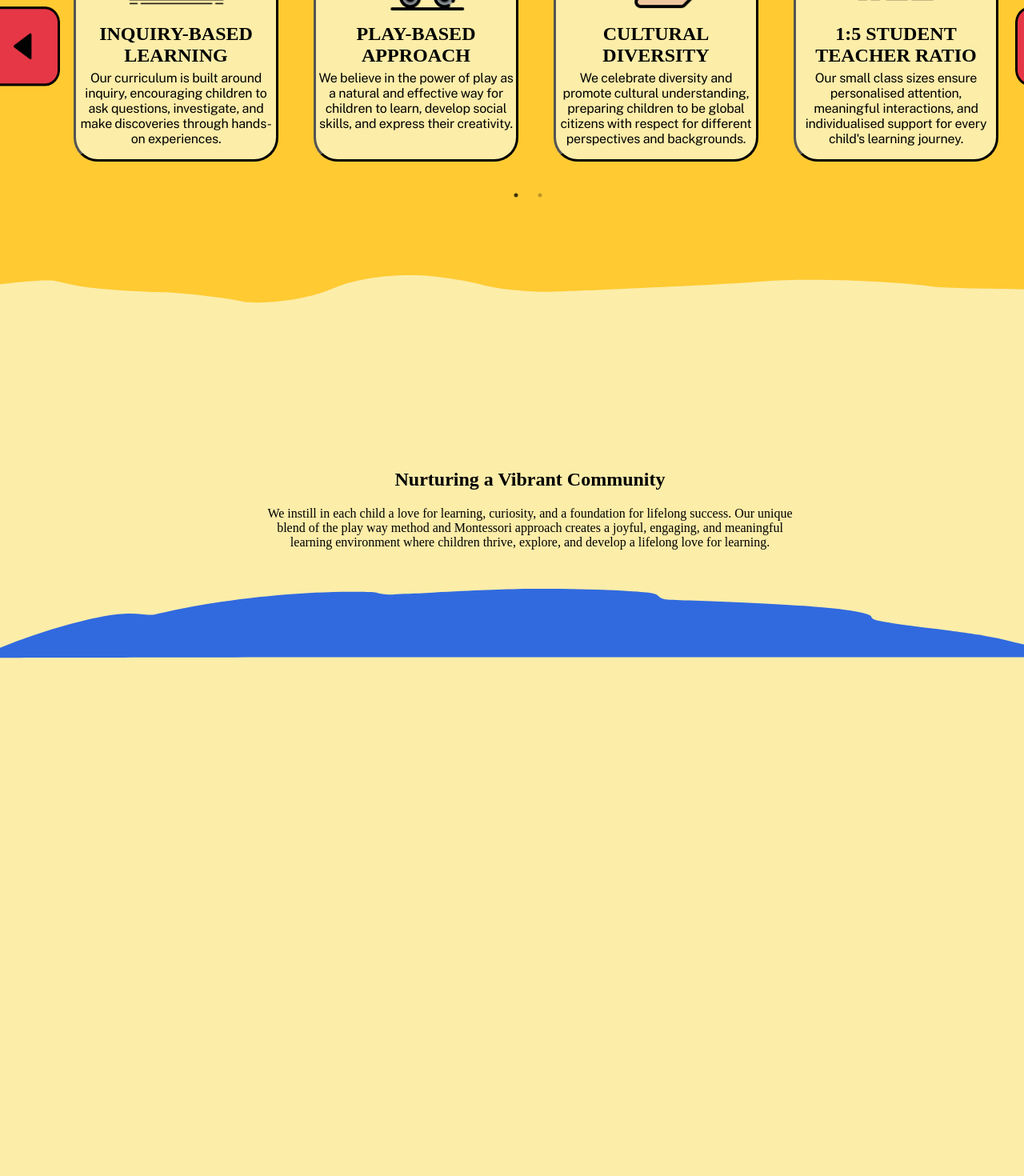
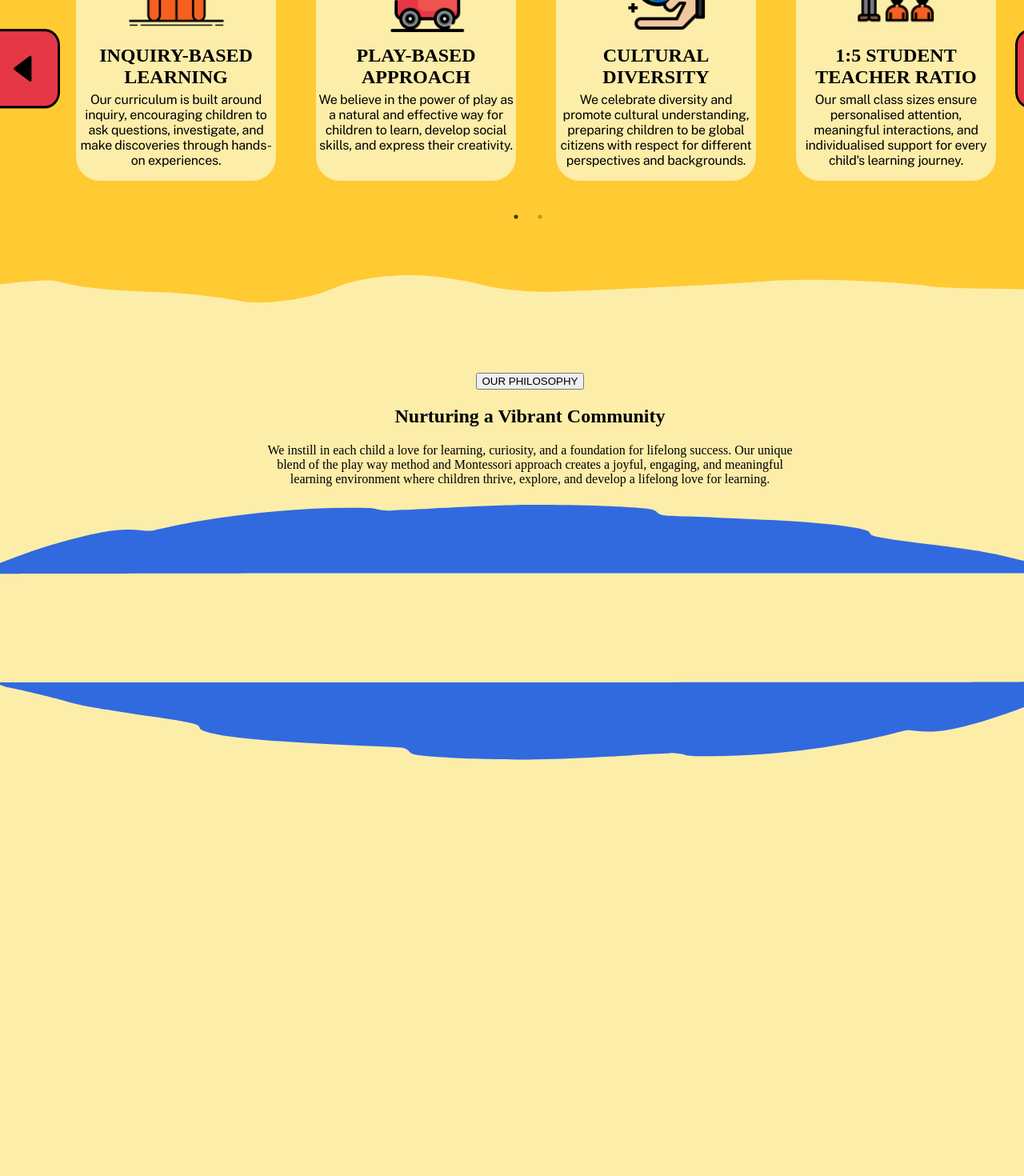
Before and after one commit to CMA-Design/Project, a React (Create React App) app: page / in a window 1280 px wide. Shown: the part 1380-2850 px from the top of the page at 80% size. Before the commit the page ends 2713 px from the top, so only its background shows below. Built offline with nearby package versions, Linux system fonts and the light colour scheme.

Commit message:
added borders

```diff
--- a/src/components/Homepage/HomePage.css
+++ b/src/components/Homepage/HomePage.css
@@ -273,9 +273,9 @@ body {
 }
 
 .Border3{
-  /* margin-top:-700px; */
+  margin-top:-500px;
   z-index: 0;
-  margin-left: -383px;
+  margin-left: -345px;
 }
 
 .slick-prev {
@@ -292,21 +292,19 @@ body {
   width: 1200px;
   display: block;
   margin-left: -300px;
-  margin-top: 90px;
+  margin-top: 120px;
   justify-content: space-between;
   flex-wrap:wrap;
 }
 
-.Card{
+.Card {
   align-items: center;
-  position:relative;
+  position: relative;
   flex-direction: column;
   background-color: #fceda9;
-  border-style:outset;
   margin-left: 20px;
-  box-shadow: 0px 0px 10px rgba(0, 0, 0, 0);
+  box-shadow: 0px 0px 0px rgba(0, 0, 0, 0.5); /* Added shadow */
   border-radius: 30px;
-
   border-color: black;
   max-width: 250px;
   height: 310px;
@@ -340,6 +338,23 @@ body {
   max-width: 250px;
 }
 
+.Our Philosophy{
+  padding: 40px;
+  text-align: center;
+  max-width: 100%;
+  max-height: 100px;
+}
+
+.Border4{
+  margin-top:-540px;
+  z-index: -10;
+  margin-left: -325px;
+}
+
+.Border5{
+  margin-top:-150px;
+  margin-left: -320px;
+}
 /* Responsive styles for smaller screens */
 @media (max-width: 768px) {
 
--- a/src/components/Homepage/HomePage.jsx
+++ b/src/components/Homepage/HomePage.jsx
@@ -157,17 +157,44 @@ function HomePage() {
             </div>
           </Slider>
         </div>
+      </section>
+      <section className='Our Philosophy'>
+        <button className="ourp-button" onMouseOver={()=>{setIsHovered(true)}} onMouseOut={()=>{setIsHovered(false)}}>
+          <span className="ourp-text">OUR PHILOSOPHY</span>
+        </button>
+        <h2>Nurturing a Vibrant Community</h2>
+        <p>We instill in each child a love for learning, curiosity, and a foundation for lifelong success. Our unique blend of the play way method and Montessori approach creates a joyful, engaging, and meaningful learning environment where children thrive, explore, and develop a lifelong love for learning.</p>
         <div className='Border3'>
           <svg xmlns="http://www.w3.org/2000/svg" width="1370" height="1100" viewBox="0 0 1920 121" fill="none">
             <path d="M790.558 6.8392C864.57 2.98486 911.838 1.13479 956.319 0.363922C1005.44 -0.484032 1082.52 1.05771 1125.79 3.75574C1173.81 6.68502 1180.77 7.76418 1185.97 13.2373C1188.94 16.2437 1192.1 17.7854 1197.58 18.6334C1199.25 18.9417 1218.29 19.8668 1239.83 20.7147C1426.49 28.0379 1492.51 32.5089 1536.25 40.9114C1550.18 43.5323 1559.75 47.3096 1558.63 49.7763C1558.35 50.393 1558.54 50.6243 1559 50.393C1559.56 50.1618 1559.93 50.4701 1559.93 51.1639C1559.93 55.712 1585.01 60.0289 1670.9 70.4356C1689.2 72.6711 1743.06 80.1485 1754.95 82.0756C1772.87 85.082 1787.45 88.1655 1803.42 92.4052C1826.08 98.3409 1903.06 113.845 1903.89 113.074C1910.24 114.877 1921.73 118.202 1924.28 120.022L1901.67 120.156H1426.16H950.655C-0.269043 120.156 -1.83782 122.004 -1.55923 120.231C-1.3735 118.843 4.93101 114.76 27.2183 105.51C67.9854 88.5509 109.217 74.3669 151.656 62.881C216.567 45.3053 248.605 40.9114 283.522 44.9199C290.208 45.6908 297.266 46.0762 299.309 45.7678C301.352 45.5366 310.545 43.6094 319.739 41.5281C419.474 18.7105 553.012 4.44952 656.834 5.45164C685.529 5.75999 687.85 5.83707 693.794 7.45589C699.923 9.22887 715.059 10.6935 721.374 10.2309C723.139 10.0768 733.168 9.61426 743.661 9.15174C754.155 8.68922 775.235 7.61005 790.558 6.8392Z" fill="#316ADF"/>
           </svg>
         </div>
       </section>
-      <section className='Our Philosophy'>
-        <h2>Nurturing a Vibrant Community</h2>
-        <p>We instill in each child a love for learning, curiosity, and a foundation for lifelong success. Our unique blend of the play way method and Montessori approach creates a joyful, engaging, and meaningful learning environment where children thrive, explore, and develop a lifelong love for learning.</p>
+      <section className='Our Programs'>
+
       </section>
-      <section className='Our Programs'>
+      <section className='AS Programs'>
+        <div className='Border4'>
+          <svg xmlns="http://www.w3.org/2000/svg" width="1347" height="1101" viewBox="0 0 1920 1101" fill="#316ADF">
+            <path d="M1131.15 130.904C1057.14 135.323 1009.87 137.445 965.391 138.328C916.266 139.301 839.19 137.533 795.915 134.439C747.905 131.08 740.94 129.843 735.74 123.567C732.768 120.12 729.611 118.352 724.132 117.38C722.46 117.026 703.423 115.965 681.879 114.993C495.223 106.596 429.197 101.469 385.458 91.8343C371.529 88.829 361.964 84.4978 363.078 81.6693C363.357 80.9621 363.171 80.697 362.707 80.9621C362.15 81.2273 361.778 80.8737 361.778 80.0782C361.778 74.8631 336.705 69.9131 250.806 57.9802C232.512 55.4168 178.651 46.8428 166.764 44.633C148.842 41.1857 134.262 37.65 118.29 32.7885C95.6309 25.9823 18.6512 8.20485 17.8154 9.08877C11.4662 7.02134 -0.0159912 3.20817 -2.56726 1.12151L20.0399 0.967366H495.548H971.055C1921.98 0.967366 1923.55 -1.15108 1923.27 0.881933C1923.08 2.47299 1916.78 7.15479 1894.49 17.7618C1853.72 37.2081 1812.49 53.4722 1770.05 66.6426C1705.14 86.796 1673.1 91.8343 1638.19 87.238C1631.5 86.354 1624.44 85.9121 1622.4 86.2656C1620.36 86.5308 1611.16 88.7406 1601.97 91.1272C1502.24 117.291 1368.7 133.644 1264.88 132.495C1236.18 132.141 1233.86 132.053 1227.92 130.196C1221.79 128.163 1206.65 126.484 1200.34 127.014C1198.57 127.191 1188.54 127.721 1178.05 128.252C1167.55 128.782 1146.47 130.02 1131.15 130.904Z" fill="#316ADF"/>
+          </svg>
+        </div>
+      </section>
+      <section className='Events'>
+
+      </section>
+      <section className='Testimonials'>
+
+      </section>
+      <section className='FAQ'>
+        <div className='Border5'>
+          <svg xmlns="http://www.w3.org/2000/svg" width="1347" height="1300" viewBox="0 0 1920 1738" fill="none">
+            <path d="M124.669 1718.25C99.266 1717.18 -30.4823 1721.43 -61.4247 1723.69L-62 0H1983.93L1983.93 1726C1989.28 1726.33 1697.75 1726.3 1662.81 1723.5C1619.14 1720.01 1464.41 1715.1 1369.26 1719.05C1293.14 1722.22 1087.34 1726.6 993.958 1728.4C970.148 1728.35 913.6 1727.03 877.886 1722.17C842.171 1717.31 800.079 1714.78 783.498 1714.12C751.929 1712.55 674.314 1712.54 616.405 1725.06C558.497 1737.57 489.827 1738.72 462.731 1737.72C450.329 1736.27 409.069 1732.07 327.305 1728.98C162.299 1726.22 156.703 1720.93 124.669 1718.25Z" fill="#173683"/>
+          </svg>
+        </div>
+      </section>
+      <section className='Connect'>
+
       </section>
     </div>
   );
```
